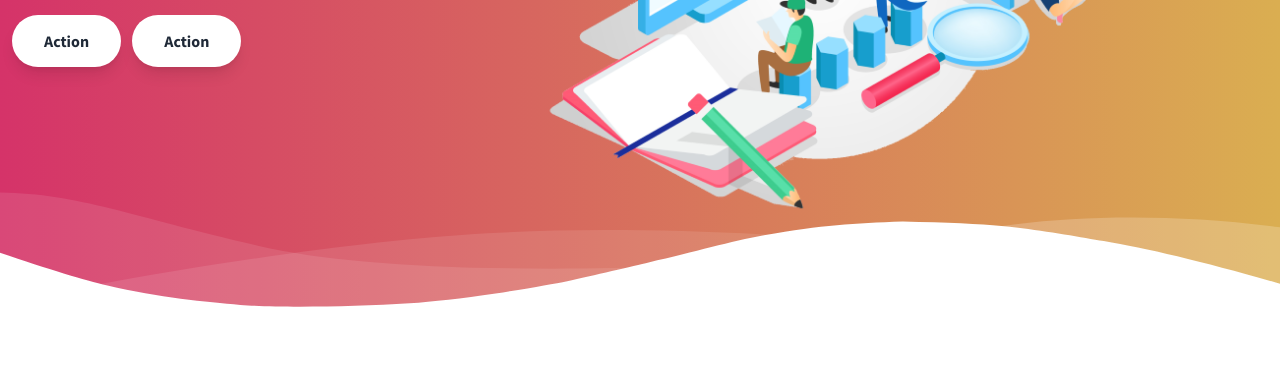
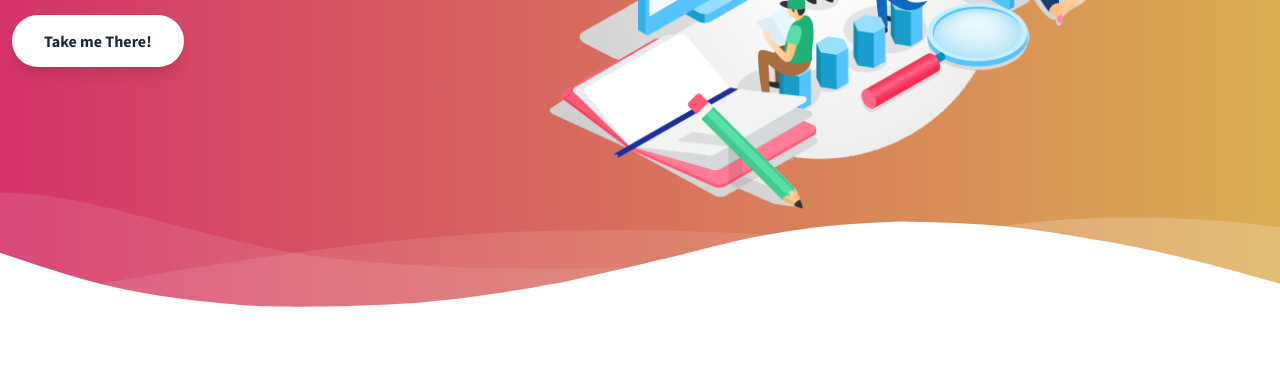
Before and after one commit to areeb1245/tailwind, a plain HTML site: page index.html in a window 1280 px wide. Shown: the part 415-785 px from the top of the page. Drawn offline with nearby package versions, Linux system fonts and the light colour scheme.

Commit message:
Update index.html

```diff
--- a/index.html
+++ b/index.html
@@ -79,9 +79,11 @@
 			<h1 class="my-4 text-5xl font-bold leading-tight">Main Hero Message to sell yourself!</h1>
 			<p class="leading-normal text-2xl mb-8">Sub-hero message, not too long and not too short. Make it just right!</p>
 
+
+			<script src="https://gumroad.com/js/gumroad.js"></script>
+
 			<div class="lg:pb-16 md:pb-16 w-full sm:text-center md:text-left lg:text-left">
-				<a href="http://google.com/" target="_blank" class="mr-2 hover:underline bg-white text-gray-800 font-bold rounded-full py-4 px-8 shadow-lg">Action</a>
-				<a href="http://google.com/" target="_blank" class="mr-2 hover:underline bg-white text-gray-800 font-bold rounded-full py-4 px-8 shadow-lg">Action</a>
+				<a href="https://areebpasha.gumroad.com/l/vcdbaws/" target="_blank" class="gumroad-button mr-2 hover:underline bg-white text-gray-800 font-bold rounded-full py-4 px-8 shadow-lg">Take me There!</a>
 			</div>
 
 		</div>
```
